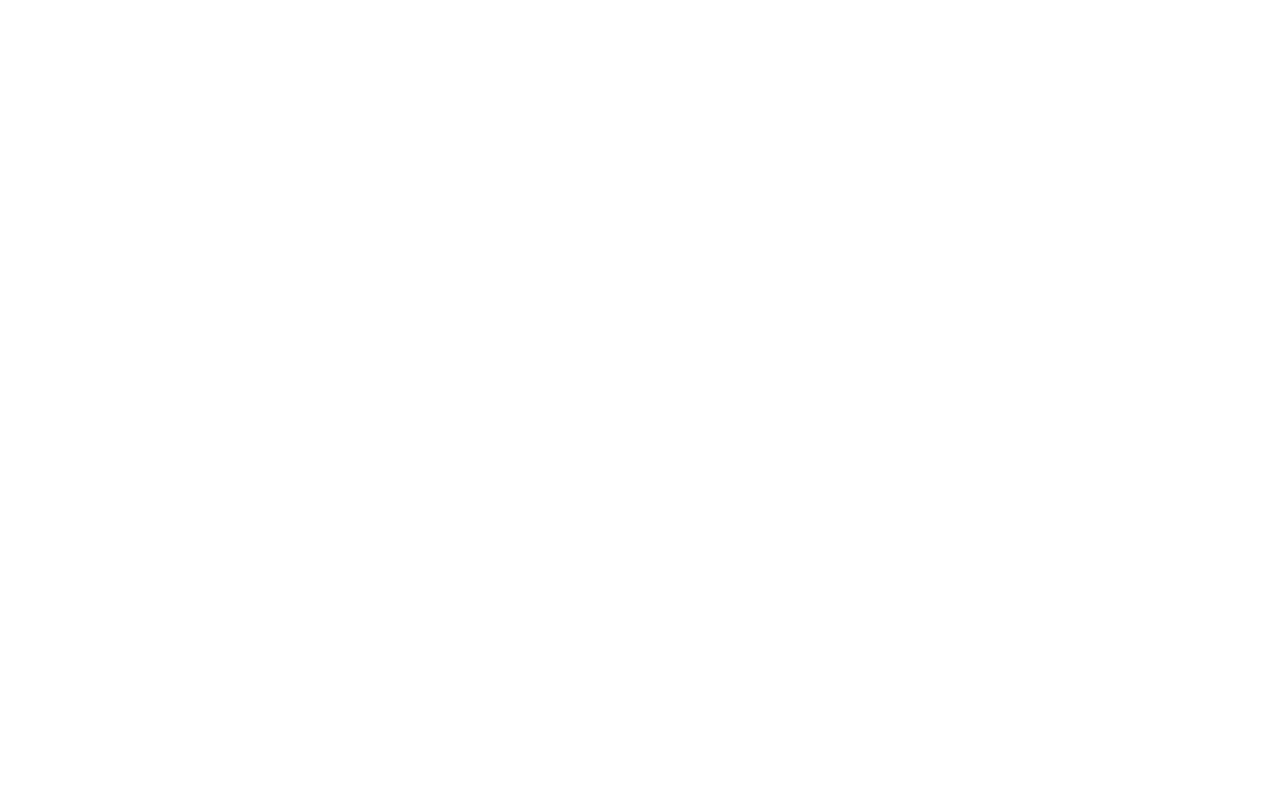
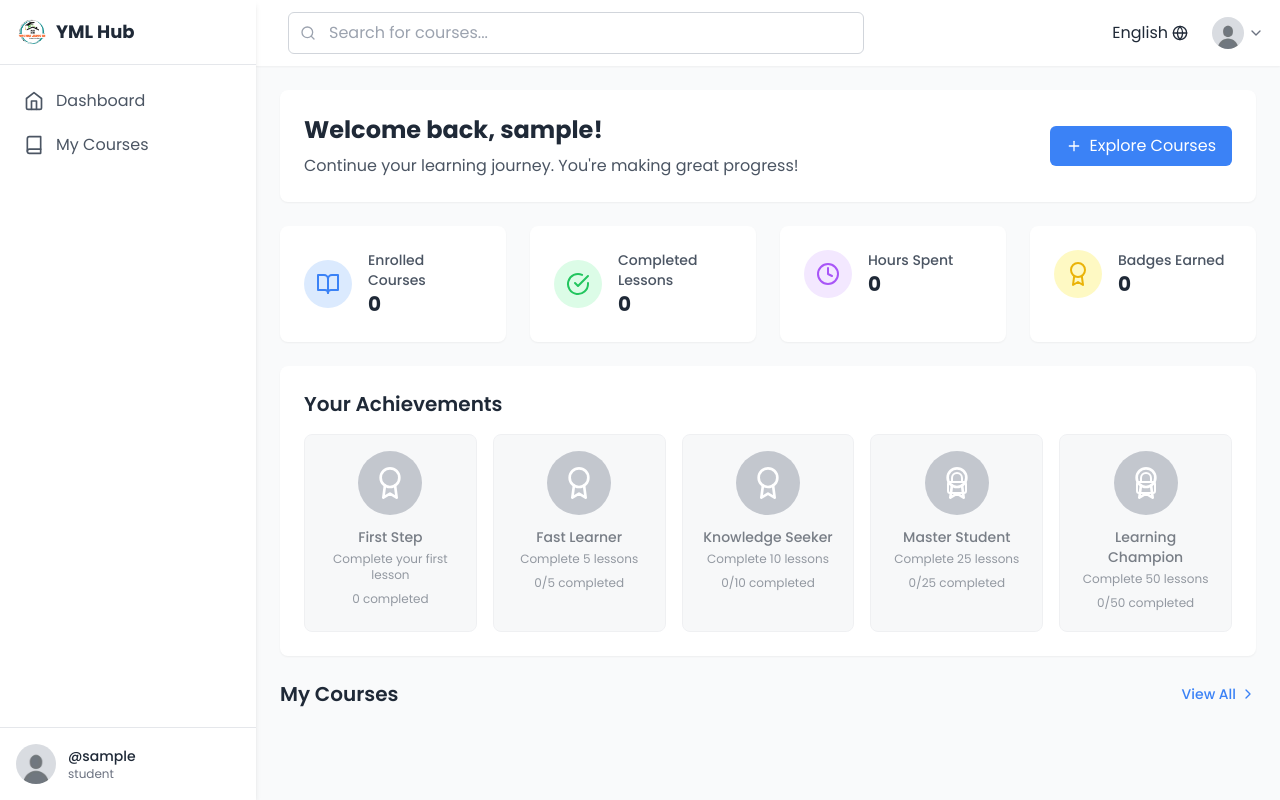
Before and after one commit to Muzmmil207/yml_hub, a Django app: page /dashboard/student/ in a window 1280 px wide. Before the commit the page is empty. Run offline with Django 5.2, Linux system fonts and the light colour scheme; the visitor is signed in with stand-in values (Sample User, id 1); data that the repository does not hold is empty; some libraries are stand-ins or nearby versions.

Commit message:
Enhance student dashboard: add total badges earned calculation, hours spent tracking, and improve badge animations in the UI

```diff
--- a/base/views.py
+++ b/base/views.py
@@ -150,10 +150,48 @@ def course_view(request: HttpRequest, course_slug, course_id):
     return render(request, "base/course.html", context)
 
 
+DURATION_TO_HOURS = {
+    "5_min": 5 / 60,
+    "10_min": 10 / 60,
+    "15_min": 15 / 60,
+    "30_min": 30 / 60,
+    "45_min": 45 / 60,
+    "1_hour": 1,
+    "1.5_hours": 1.5,
+    "2_hours": 2,
+}
+
+
+def get_total_badges_earned(completed_lessons_count):
+    badges = [
+        1,
+        5,
+        10,
+        25,
+        50,
+    ]
+
+    earned = [threshold for threshold in badges if completed_lessons_count >= threshold]
+    return len(earned)
+
+
 @login_required
-def student_dashboard(request):
+def student_dashboard(request: HttpRequest):
+    enrolled_courses = Enrollment.objects.filter(student=request.user)
+    progress = LessonProgress.objects.filter(
+        student=request.user, completed=True
+    ).select_related("lesson")
+    hours_spent = sum(DURATION_TO_HOURS.get(lp.lesson.duration, 0) for lp in progress)
 
-    context = {}
+    completed_lessons = progress.count()
+
+    total_badges_earned = get_total_badges_earned(completed_lessons)
+    context = {
+        "enrolled_courses": enrolled_courses,
+        "completed_lessons": completed_lessons,
+        "hours_spent": round(hours_spent, 2),
+        "total_badges_earned": total_badges_earned,
+    }
     return render(request, "base/student-dashboard.html", context)
 
 
--- a/templates/base/base.html
+++ b/templates/base/base.html
@@ -326,6 +326,26 @@
       .like-button.liked {
           color: #3b82f6;
       }
+
+
+      /* Badge animation */
+      .badge-item {
+          transition: all 0.3s ease;
+      }
+
+      .badge-item:hover {
+          transform: translateY(-5px);
+      }
+
+      /* Course card hover effect */
+      .dashboard-course-card {
+          transition: all 0.3s ease;
+      }
+
+      .dashboard-course-card:hover {
+          transform: translateY(-5px);
+          box-shadow: 0 10px 15px -3px rgba(0, 0, 0, 0.1), 0 4px 6px -2px rgba(0, 0, 0, 0.05);
+      }
     </style>
     <script>
         tailwind.config = {
@@ -386,7 +406,7 @@
                 <nav class="flex-1 overflow-y-auto py-4">
                     <ul class="space-y-1 px-2">
                         <li>
-                            <a href="/" class="flex items-center px-4 py-2 text-gray-600 rounded-md hover:bg-blue-50 hover:text-blue-600">
+                            <a href="{% if request.user.role == 'parent' %}{% url 'parent-dashboard' %}{% else %}{% url 'student-dashboard' %}{% endif %}" class="flex items-center px-4 py-2 text-gray-600 rounded-md hover:bg-blue-50 hover:text-blue-600">
                                 <i data-feather="home" class="h-5 w-5 mr-3"></i>
                                 <span data-i18n="nav.dashboard">Dashboard</span>
                             </a>
--- a/templates/base/student-dashboard.html
+++ b/templates/base/student-dashboard.html
@@ -0,0 +1,441 @@
+{% extends "base/base.html" %}
+{% load static %}
+{% load slugify_tags %}
+
+{% block title %}Dashboard{% endblock %}
+
+
+{% block content %}
+
+<!-- Toast Notification -->
+<div id="toast" class="toast bg-green-500 text-white px-4 py-3 rounded-lg shadow-lg flex items-center">
+    <i data-feather="check-circle" class="h-5 w-5 mr-2"></i>
+    <span id="toast-message">Action completed successfully!</span>
+</div>
+
+<!-- Main Content Area -->
+<main class="flex-1 overflow-y-auto bg-gray-50 p-4 md:p-6">
+    <!-- Welcome Section -->
+    <div class="bg-white rounded-lg shadow-sm p-6 mb-6">
+        <div class="flex flex-col md:flex-row md:items-center md:justify-between">
+            <div>
+                <h2 class="text-2xl font-bold text-gray-800 mb-2" data-i18n="dashboard.welcome">Welcome back, {{request.user.username}}!</h2>
+                <p class="text-gray-600" data-i18n="dashboard.welcomeMessage">Continue your learning journey. You're making great progress!</p>
+            </div>
+            <div class="mt-4 md:mt-0">
+                <a href="{% url 'courses' %}" class="inline-flex items-center px-4 py-2 bg-blue-500 hover:bg-blue-600 text-white rounded-md transition duration-300 ease-in-out">
+                    <i data-feather="plus" class="h-4 w-4 mr-2"></i>
+                    <span data-i18n="dashboard.exploreCourses">Explore Courses</span>
+                </a>
+            </div>
+        </div>
+    </div>
+
+    <!-- Stats Cards -->
+    <div class="grid grid-cols-1 md:grid-cols-2 lg:grid-cols-4 gap-6 mb-6">
+        <!-- Enrolled Courses -->
+        <div class="bg-white rounded-lg shadow-sm p-6">
+            <div class="flex items-center">
+                <div class="p-3 rounded-full bg-blue-100 text-blue-500 mr-4">
+                    <i data-feather="book-open" class="h-6 w-6"></i>
+                </div>
+                <div>
+                    <p class="text-sm font-medium text-gray-600" data-i18n="dashboard.enrolledCourses">Enrolled Courses</p>
+                    <h3 class="text-xl font-bold text-gray-800">{{enrolled_courses.count}}</h3>
+                </div>
+            </div>
+        </div>
+
+        <!-- Completed Lessons -->
+        <div class="bg-white rounded-lg shadow-sm p-6">
+            <div class="flex items-center">
+                <div class="p-3 rounded-full bg-green-100 text-green-500 mr-4">
+                    <i data-feather="check-circle" class="h-6 w-6"></i>
+                </div>
+                <div>
+                    <p class="text-sm font-medium text-gray-600" data-i18n="dashboard.completedLessons">Completed Lessons</p>
+                    <h3 class="text-xl font-bold text-gray-800">{{completed_lessons}}</h3>
+                </div>
+            </div>
+        </div>
+
+        <!-- Hours Spent -->
+        <div class="bg-white rounded-lg shadow-sm p-6">
+            <div class="flex items-center">
+                <div class="p-3 rounded-full bg-purple-100 text-purple-500 mr-4">
+                    <i data-feather="clock" class="h-6 w-6"></i>
+                </div>
+                <div>
+                    <p class="text-sm font-medium text-gray-600" data-i18n="dashboard.hoursSpent">Hours Spent</p>
+                    <h3 class="text-xl font-bold text-gray-800"> {{ hours_spent }}</h3>
+                </div>
+            </div>
+        </div>
+
+        <!-- Badges Earned -->
+        <div class="bg-white rounded-lg shadow-sm p-6">
+            <div class="flex items-center">
+                <div class="p-3 rounded-full bg-yellow-100 text-yellow-500 mr-4">
+                    <i data-feather="award" class="h-6 w-6"></i>
+                </div>
+                <div>
+                    <p class="text-sm font-medium text-gray-600" data-i18n="dashboard.badgesEarned">Badges Earned</p>
+                    <h3 class="text-xl font-bold text-gray-800">{{total_badges_earned}}</h3>
+                </div>
+            </div>
+        </div>
+    </div>
+
+    <!-- Badges Section -->
+    <div class="bg-white rounded-lg shadow-sm p-6 mb-6">
+        <h2 class="text-xl font-semibold text-gray-800 mb-4" data-i18n="dashboard.achievements">Your Achievements</h2>
+        <div class="grid grid-cols-2 md:grid-cols-3 lg:grid-cols-5 gap-4">
+            <!-- First Lesson Badge -->
+             {% if completed_lessons >= 1 %}
+            <div class="badge-item flex flex-col items-center p-4 rounded-lg bg-blue-50 border border-blue-100">
+                <div class="w-16 h-16 rounded-full bg-blue-500 flex items-center justify-center mb-3">
+                    <i data-feather="award" class="h-8 w-8 text-white"></i>
+                </div>
+                <h3 class="text-sm font-medium text-gray-800 text-center">First Step</h3>
+                <p class="text-xs text-gray-600 text-center mt-1">Completed your first lesson</p>
+            </div>
+            {% else %}
+            <div class="badge-item flex flex-col items-center p-4 rounded-lg bg-gray-100 border border-gray-200 opacity-60">
+                <div class="w-16 h-16 rounded-full bg-gray-400 flex items-center justify-center mb-3">
+                    <i data-feather="award" class="h-8 w-8 text-white"></i>
+                </div>
+                <h3 class="text-sm font-medium text-gray-800 text-center">First Step</h3>
+                <p class="text-xs text-gray-600 text-center mt-1">Complete your first lesson</p>
+                <div class="mt-2 w-full">
+                    <div class="text-xs text-center text-gray-600 mb-1">0 completed</div>
+                </div>
+            </div>
+            {% endif %}
+
+            <!-- 5 Lessons Badge -->
+            {% if completed_lessons >= 5 %}
+            <div class="badge-item flex flex-col items-center p-4 rounded-lg bg-green-50 border border-green-100">
+                <div class="w-16 h-16 rounded-full bg-green-500 flex items-center justify-center mb-3">
+                    <i data-feather="award" class="h-8 w-8 text-white"></i>
+                </div>
+                <h3 class="text-sm font-medium text-gray-800 text-center">Fast Learner</h3>
+                <p class="text-xs text-gray-600 text-center mt-1">Completed 5 lessons</p>
+            </div>
+            {% else %}
+            <div class="badge-item flex flex-col items-center p-4 rounded-lg bg-gray-100 border border-gray-200 opacity-60">
+                <div class="w-16 h-16 rounded-full bg-gray-400 flex items-center justify-center mb-3">
+                    <i data-feather="award" class="h-8 w-8 text-white"></i>
+                </div>
+                <h3 class="text-sm font-medium text-gray-800 text-center">Fast Learner</h3>
+                <p class="text-xs text-gray-600 text-center mt-1">Complete 5 lessons</p>
+                <div class="mt-2 w-full">
+                    <div class="text-xs text-center text-gray-600 mb-1">{{completed_lessons}}/5 completed</div>
+                </div>
+            </div>
+            {% endif %}
+
+            <!-- 10 Lessons Badge -->
+            {% if completed_lessons >= 10 %}
+            <div class="badge-item flex flex-col items-center p-4 rounded-lg bg-yellow-50 border border-yellow-100">
+                <div class="w-16 h-16 rounded-full bg-yellow-500 flex items-center justify-center mb-3">
+                    <i data-feather="award" class="h-8 w-8 text-white"></i>
+                </div>
+                <h3 class="text-sm font-medium text-gray-800 text-center">Knowledge Seeker</h3>
+                <p class="text-xs text-gray-600 text-center mt-1">Completed 10 lessons</p>
+            </div>
+            {% else %}
+            <div class="badge-item flex flex-col items-center p-4 rounded-lg bg-gray-100 border border-gray-200 opacity-60">
+                <div class="w-16 h-16 rounded-full bg-gray-400 flex items-center justify-center mb-3">
+                    <i data-feather="award" class="h-8 w-8 text-white"></i>
+                </div>
+                <h3 class="text-sm font-medium text-gray-800 text-center">Knowledge Seeker</h3>
+                <p class="text-xs text-gray-600 text-center mt-1">Complete 10 lessons</p>
+                <div class="mt-2 w-full">
+                    <div class="text-xs text-center text-gray-600 mb-1">{{completed_lessons}}/10 completed</div>
+                </div>
+            </div>
+            {% endif %}
+
+
+            <!-- 25 Lessons Badge -->
+            {% if completed_lessons >= 25 %}
+            <div class="badge-item flex flex-col items-center p-4 rounded-lg bg-orange-50 border border-orange-100">
+                <div class="w-16 h-16 rounded-full bg-orange-500 flex items-center justify-center mb-3 relative">
+                    <i data-feather="award" class="h-8 w-8 text-white"></i>
+                    <div class="absolute inset-0 flex items-center justify-center">
+                        <i data-feather="lock" class="h-6 w-6 text-white"></i>
+                    </div>
+                </div>
+                <h3 class="text-sm font-medium text-gray-800 text-center">Master Student</h3>
+                <p class="text-xs text-gray-600 text-center mt-1">Completed 25 lessons</p>
+            </div>
+            {% else %}
+            <div class="badge-item flex flex-col items-center p-4 rounded-lg bg-gray-100 border border-gray-200 opacity-60">
+                <div class="w-16 h-16 rounded-full bg-gray-400 flex items-center justify-center mb-3 relative">
+                    <i data-feather="award" class="h-8 w-8 text-white"></i>
+                    <div class="absolute inset-0 flex items-center justify-center">
+                        <i data-feather="lock" class="h-6 w-6 text-white"></i>
+                    </div>
+                </div>
+                <h3 class="text-sm font-medium text-gray-800 text-center">Master Student</h3>
+                <p class="text-xs text-gray-600 text-center mt-1">Complete 25 lessons</p>
+                <div class="mt-2 w-full">
+                    <div class="text-xs text-center text-gray-600 mb-1">{{completed_lessons}}/25 completed</div>
+                </div>
+            </div>
+            {% endif %}
+
+
+            <!-- 50 Lessons Badge -->
+            {% if completed_lessons >= 50 %}
+            <div class="badge-item flex flex-col items-center p-4 rounded-lg bg-purple-50 border border-purple-100">
+                <div class="w-16 h-16 rounded-full bg-purple-500 flex items-center justify-center mb-3 relative">
+                    <i data-feather="award" class="h-8 w-8 text-white"></i>
+                    <div class="absolute inset-0 flex items-center justify-center">
+                        <i data-feather="lock" class="h-6 w-6 text-white"></i>
+                    </div>
+                </div>
+                <h3 class="text-sm font-medium text-gray-800 text-center">Learning Champion</h3>
+                <p class="text-xs text-gray-600 text-center mt-1">Completed 50 lessons</p>
+            </div>
+            {% else %}
+            <div class="badge-item flex flex-col items-center p-4 rounded-lg bg-gray-100 border border-gray-200 opacity-60">
+                <div class="w-16 h-16 rounded-full bg-gray-400 flex items-center justify-center mb-3 relative">
+                    <i data-feather="award" class="h-8 w-8 text-white"></i>
+                    <div class="absolute inset-0 flex items-center justify-center">
+                        <i data-feather="lock" class="h-6 w-6 text-white"></i>
+                    </div>
+                </div>
+                <h3 class="text-sm font-medium text-gray-800 text-center">Learning Champion</h3>
+                <p class="text-xs text-gray-600 text-center mt-1">Complete 50 lessons</p>
+                <div class="mt-2 w-full">
+                    <div class="text-xs text-center text-gray-600 mb-1">{{completed_lessons}}/50 completed</div>
+                </div>
+            </div>
+            {% endif %}
+        </div>
+    </div>
+    <!-- My Courses Section -->
+    <div class="mb-6">
+        <div class="flex items-center justify-between mb-4">
+            <h2 class="text-xl font-semibold text-gray-800" data-i18n="dashboard.myCourses">My Courses</h2>
+            <a href="{% url 'courses' %}" class="text-blue-500 hover:text-blue-700 text-sm font-medium flex items-center">
+                <span data-i18n="dashboard.viewAll">View All</span>
+                <i data-feather="chevron-right" class="h-4 w-4 ml-1"></i>
+            </a>
+        </div>
+
+        <div class="grid grid-cols-1 md:grid-cols-2 lg:grid-cols-3 gap-6">
+            <!-- Course  -->
+             {% for enrolled_course in enrolled_courses %}
+            <div class="dashboard-course-card bg-white rounded-lg shadow-sm overflow-hidden">
+                <div class="relative">
+                    <img src="{{enrolled_course.course.thumbnail_url}}" alt="{{enrolled_course.course.title}}" class="w-full h-40 object-cover">
+                </div>
+                <div class="p-4">
+                    <h3 class="text-lg font-semibold text-gray-800 mb-2">{{enrolled_course.course.title}}</h3>
+                    <div class="flex items-center text-sm text-gray-600 mb-3">
+                        <i data-feather="user" class="h-4 w-4 mr-1"></i>
+                        <span>@{{enrolled_course.course.instructor.username}}</span>
+                    </div>
+                    <div class="flex items-center justify-end text-sm text-gray-600">
+                        <a href="{% url 'course' enrolled_course.course.title|slugify_filter enrolled_course.course.id %}" class="text-blue-500 hover:text-blue-700 font-medium">Continue</a>
+                    </div>
+                </div>
+            </div>
+            {% endfor %}
+
+        </div>
+    </div>
+
+</main>
+{% endblock %}
+
+{% block extra_scripts %}
+  <script>
+      // Initialize Feather Icons
+      document.addEventListener('DOMContentLoaded', function() {
+          feather.replace();
+
+          // Initialize i18next
+          i18next.init({
+              lng: 'en',
+              debug: false,
+              resources: {
+                  en: {
+                      translation: {
+                          brand: "YML Hub",
+                          language: "English",
+                          nav: {
+                              dashboard: "Dashboard",
+                              courses: "My Courses",
+                              quizzes: "Quizzes & Assignments",
+                              progress: "Progress Tracking",
+                              reviews: "Reviews & Feedback",
+                              student: "Student"
+                          },
+                          user: {
+                              profile: "Profile",
+                              settings: "Settings",
+                              logout: "Logout"
+                          },
+                          dashboard: {
+                              title: "Dashboard",
+                              welcome: "Welcome back, {{request.user.username}}!",
+                              welcomeMessage: "Continue your learning journey. You're making great progress!",
+                              exploreCourses: "Explore Courses",
+                              enrolledCourses: "Enrolled Courses",
+                              completedLessons: "Completed Lessons",
+                              hoursSpent: "Hours Spent",
+                              badgesEarned: "Badges Earned",
+                              achievements: "Your Achievements",
+                              myCourses: "My Courses",
+                              viewAll: "View All"
+                          }
+                      }
+                  },
+                  ar: {
+                      translation: {
+                          brand: "مركز تعلم العقول الشابة",
+                          language: "العربية",
+                          nav: {
+                              dashboard: "لوحة التحكم",
+                              courses: "دوراتي",
+                              quizzes: "الاختبارات والواجبات",
+                              progress: "تتبع التقدم",
+                              reviews: "التقييمات والملاحظات",
+                              student: "طالب"
+                          },
+                          user: {
+                              profile: "الملف الشخصي",
+                              settings: "الإعدادات",
+                              logout: "تسجيل الخروج"
+                          },
+                          dashboard: {
+                              title: "لوحة التحكم",
+                              welcome: "مرحبًا بعودتك، {{request.user.username}}!",
+                              welcomeMessage: "واصل رحلة التعلم الخاصة بك. أنت تحرز تقدمًا رائعًا!",
+                              exploreCourses: "استكشاف الدورات",
+                              enrolledCourses: "الدورات المسجلة",
+                              completedLessons: "الدروس المكتملة",
+                              hoursSpent: "الساعات المستغرقة",
+                              badgesEarned: "الشارات المكتسبة",
+                              achievements: "إنجازاتك",
+                              myCourses: "دوراتي",
+                              viewAll: "عرض الكل"
+                          }
+                      }
+                  }
+              }
+          }, function(err, t) {
+              updateContent();
+          });
+
+          // Sidebar toggle functions
+          function toggleSidebar() {
+              const sidebar = document.getElementById('sidebar');
+              const overlay = document.getElementById('sidebar-overlay');
+              sidebar.classList.toggle('open');
+              overlay.classList.toggle('active');
+          }
+
+          function closeSidebar() {
+              const sidebar = document.getElementById('sidebar');
+              const overlay = document.getElementById('sidebar-overlay');
+              sidebar.classList.remove('open');
+              overlay.classList.remove('active');
+          }
+
+          // Make these functions globally available
+          window.toggleSidebar = toggleSidebar;
+          window.closeSidebar = closeSidebar;
+
+          // Language Dropdown Toggle
+          const langToggle = document.getElementById('language-toggle');
+          const langDropdown = document.getElementById('language-dropdown');
+
+          langToggle.addEventListener('click', function() {
+              langDropdown.classList.toggle('hidden');
+          });
+
+          // User Dropdown Toggle
+          const userMenuButton = document.getElementById('user-menu-button');
+          const userDropdown = document.getElementById('user-dropdown');
+
+          userMenuButton.addEventListener('click', function() {
+              userDropdown.classList.toggle('hidden');
+          });
+
+          // Close dropdowns when clicking outside
+          document.addEventListener('click', function(event) {
+              if (!langToggle.contains(event.target) && !langDropdown.contains(event.target)) {
+                  langDropdown.classList.add('hidden');
+              }
+
+              if (!userMenuButton.contains(event.target) && !userDropdown.contains(event.target)) {
+                  userDropdown.classList.add('hidden');
+              }
+          });
+
+          // Language Selection
+          const langOptions = document.querySelectorAll('.lang-option');
+          const currentLang = document.getElementById('current-lang');
+          const htmlElement = document.documentElement;
+
+          langOptions.forEach(option => {
+              option.addEventListener('click', function(e) {
+                  e.preventDefault();
+                  const lang = this.getAttribute('data-lang');
+                  i18next.changeLanguage(lang, function() {
+                      updateContent();
+                      langDropdown.classList.add('hidden');
+
+                      // Update direction based on language
+                      if (lang === 'ar') {
+                          htmlElement.setAttribute('dir', 'rtl');
+                          document.body.classList.add('rtl');
+                          document.body.classList.remove('ltr');
+                      } else {
+                          htmlElement.setAttribute('dir', 'ltr');
+                          document.body.classList.add('ltr');
+                          document.body.classList.remove('rtl');
+                      }
+                  });
+              });
+          });
+
+          // Update content with translations
+          function updateContent() {
+              const elements = document.querySelectorAll('[data-i18n]');
+              elements.forEach(element => {
+                  const key = element.getAttribute('data-i18n');
+                  element.textContent = i18next.t(key);
+              });
+          }
+
+          // Toast notification function
+          window.showToast = function(message) {
+              const toast = document.getElementById('toast');
+              const toastMessage = document.getElementById('toast-message');
+
+              toastMessage.textContent = message;
+              toast.classList.add('show');
+
+              setTimeout(function() {
+                  toast.classList.remove('show');
+              }, 3000);
+          };
+
+          // Badge hover effect
+          const badgeItems = document.querySelectorAll('.badge-item');
+
+          badgeItems.forEach(badge => {
+              badge.addEventListener('mouseenter', function() {
+                  if (!this.classList.contains('opacity-60')) {
+                      showToast('Badge earned: ' + this.querySelector('h3').textContent);
+                  }
+              });
+          });
+      });
+  </script>
+{% endblock %}
```
